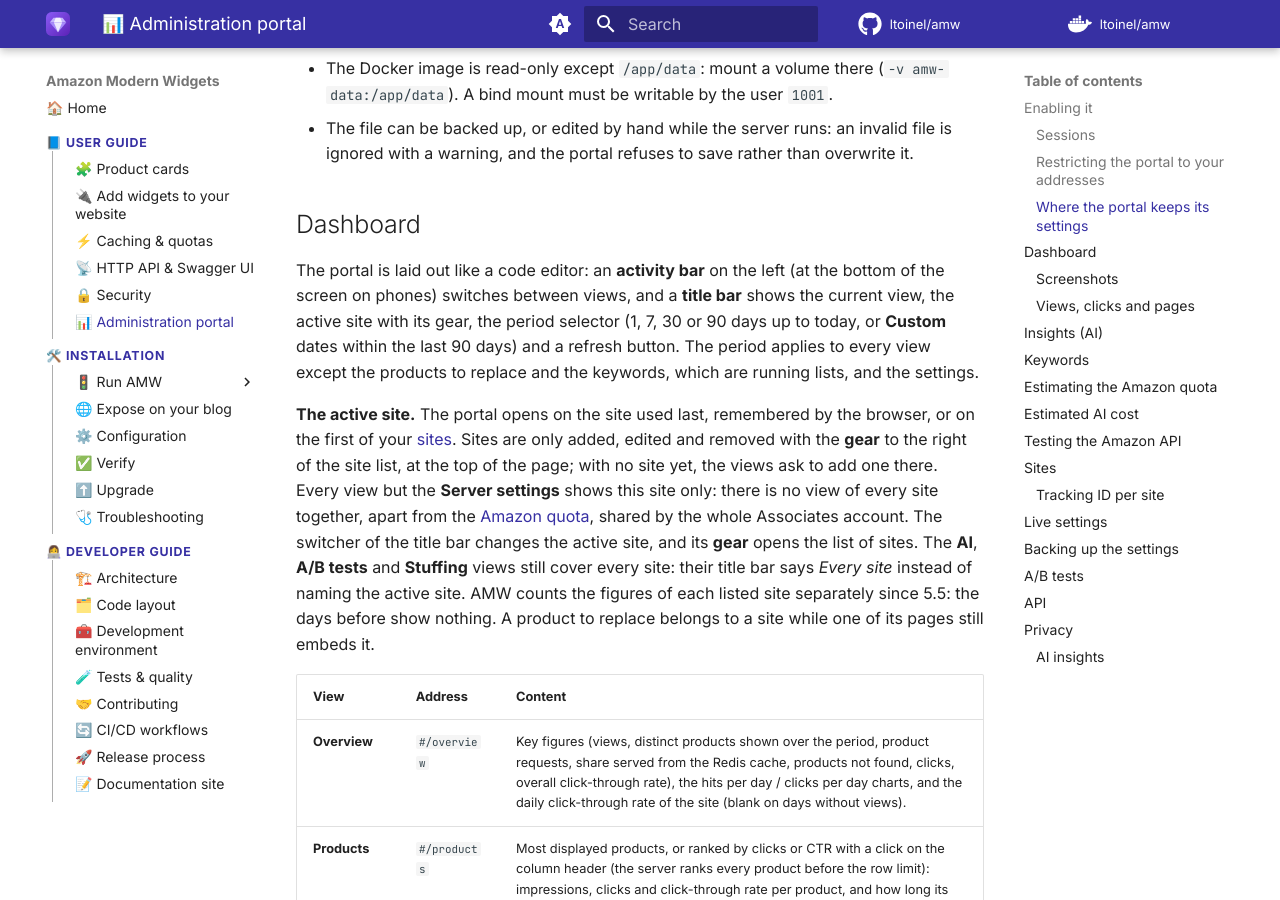
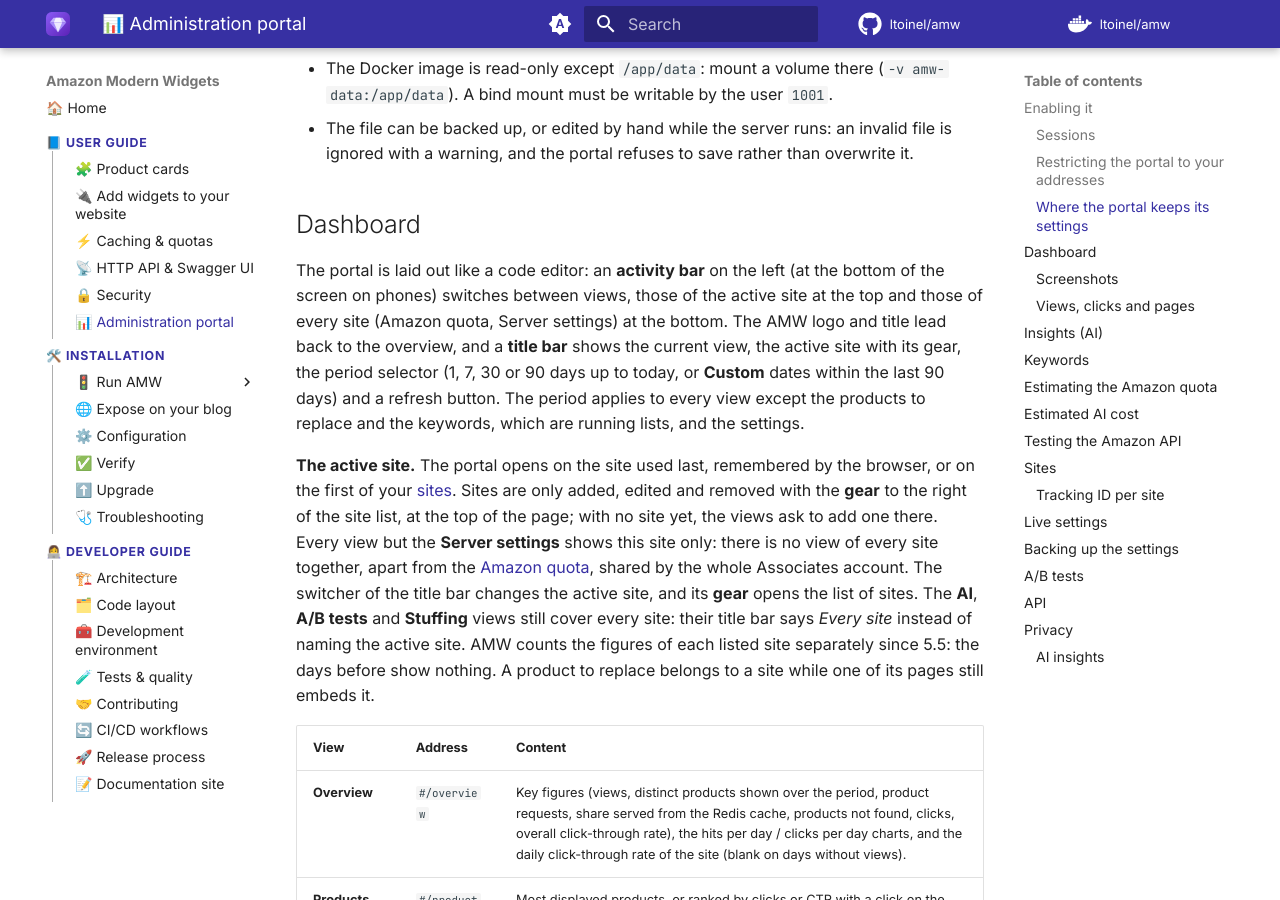
Before and after one commit to ltoinel/amw, an MkDocs documentation site: the page built from docs/user-guide/admin-portal.md, in a window 1280 px wide and 900 px high, scrolled down 2357 px. Built offline with MkDocs 1.6.1 and Material for MkDocs 9.7.7, drawn with Linux system fonts in a browser that asks for light colours; comment, search, counter and statistics services are not loaded.

Commit message:
feat(admin): move the server views to the bottom of the menu, and link the logo to the overview (#455)
The activity bar now lists the views of the active site at the top, and
those of every site (Amazon quota, Server settings) at the bottom, apart,
next to the theme and sign-out buttons. The AMW logo of the activity bar
and the logo and title of the title bar lead to the overview.

Closes #454

Co-authored-by: Ludovic Toinel <ltoinel@free.fr>
Co-authored-by: Claude Opus 5.5 <noreply@anthropic.com>

```diff
--- a/admin/src/components/DashboardView.vue
+++ b/admin/src/components/DashboardView.vue
@@ -201,8 +201,10 @@ watch(productSort, () => reload(async () => { products.value = await getProducts
       <header class="titlebar">
         <div class="titlebar-title">
           <!-- On phones the activity bar, and its logo, move to the bottom -->
-          <AmwLogo class="titlebar-logo" />
-          <span class="brand">AMW</span>
+          <a class="home-link" href="#/overview" title="Overview">
+            <AmwLogo class="titlebar-logo" />
+            <span class="brand">AMW</span>
+          </a>
           <span class="titlebar-separator" aria-hidden="true">/</span>
           <h1>{{ current.title }}</h1>
         </div>
--- a/admin/src/style.css
+++ b/admin/src/style.css
@@ -203,6 +203,11 @@ input {
 .activitybar-views, .activitybar-actions { display: flex; flex-direction: column; }
 /* The views start under the logo; the theme and sign-out buttons stay at the bottom */
 .activitybar-views { flex: 1; padding-top: 4px; }
+/* Pushes the views of every site to the bottom of the bar */
+.activity-spacer { flex: 1; min-height: 12px; border-bottom: 1px solid var(--border); margin: 0 10px 4px; }
+.home-link { display: inline-flex; align-items: center; gap: 8px; color: inherit; text-decoration: none; }
+.home-link:hover .brand { text-decoration: underline; }
+a.activitybar-logo { color: inherit; }
 /* The corner cell lines up with the title bar, so the logo caps both bars */
 .activitybar-logo {
   display: grid;
@@ -552,6 +557,7 @@ button.danger { background: var(--danger); border-color: var(--danger); color: #
   .titlebar-logo { display: block; }
   /* Too many views for a phone: the bar scrolls, the theme and sign-out buttons stay in view */
   .activitybar-views { flex-direction: row; flex: 1; min-width: 0; padding-top: 0; overflow-x: auto; scrollbar-width: none; }
+  .activity-spacer { flex: none; min-height: 0; width: 1px; margin: 10px 2px; border-bottom: 0; border-left: 1px solid var(--border); }
   .activitybar-views::-webkit-scrollbar { display: none; }
   .activitybar-actions { flex-direction: row; }
   .activity { width: auto; min-width: 64px; height: 56px; flex: 1 0 auto; flex-direction: column; gap: 2px; padding: 0 6px; }
--- a/docs/user-guide/admin-portal.md
+++ b/docs/user-guide/admin-portal.md
@@ -81,7 +81,9 @@ Admin:
 ## Dashboard
 
 The portal is laid out like a code editor: an **activity bar** on the left (at the
-bottom of the screen on phones) switches between views, and a **title bar** shows the
+bottom of the screen on phones) switches between views, those of the active site at the top and
+those of every site (Amazon quota, Server settings) at the bottom. The AMW logo and title lead
+back to the overview, and a **title bar** shows the
 current view, the active site with its gear, the period selector (1, 7, 30 or 90 days up to today,
 or **Custom** dates within the last 90 days) and a refresh button. The period applies to every view except the products to replace and the keywords, which
 are running lists, and the settings.
```
Also changed, not shown: admin/src/components/ActivityBar.vue (+7 -4 lines), 1 other file.
